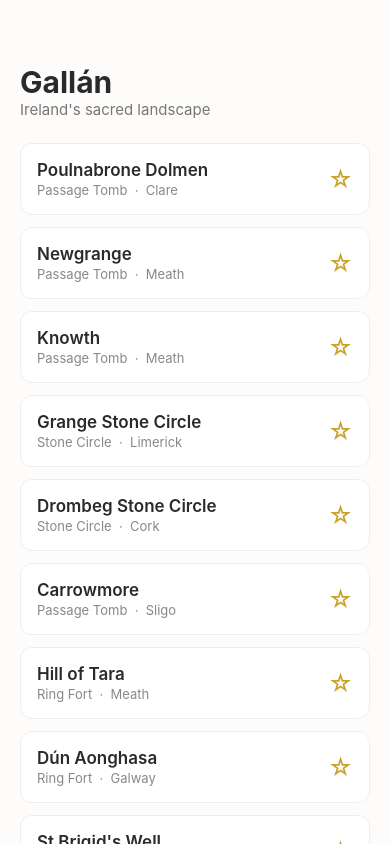
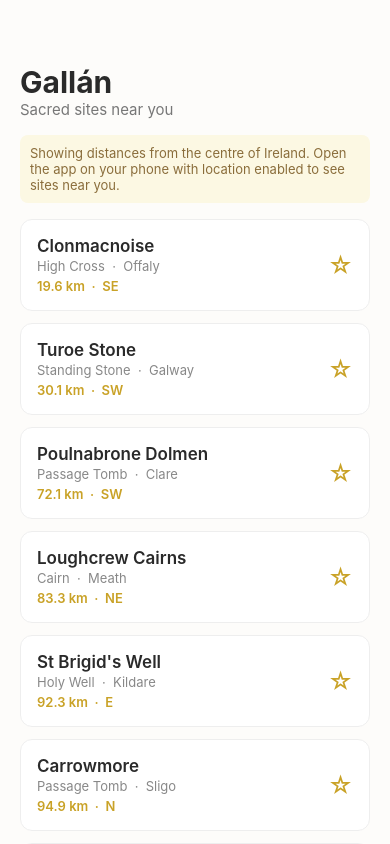
Before and after one commit to Lydiamorgan85/Gallan, a React Native app: screen / in a window 390 px wide. Built offline with nearby package versions, Linux system fonts and the light colour scheme.

Commit message:
Add sites-near-me using device location and the geo engine

```diff
--- a/App.tsx
+++ b/App.tsx
@@ -1,12 +1,11 @@
 /**
  * App entry point for Gallán.
  *
- * Loads the stored sites and renders them as a list where each row can be saved
- * or unsaved. On a real device the local SQLite database is seeded and queried;
- * on web, which has no SQLite, sites are read from bundled seed data instead.
- *
- * The content sits in a width-constrained, centred column so the layout works
- * across phones, tablets and desktop browsers.
+ * Reads the user's location, then shows every site ordered by how near it is,
+ * each with its distance and compass direction from where the user is standing.
+ * Sites can be saved or unsaved. On a device the local SQLite database is seeded
+ * and queried and the real GPS is used; on web, sites come from bundled seed
+ * data and the location falls back to the centre of Ireland.
  */
 
 import { useEffect, useState } from "react";
@@ -22,31 +21,35 @@
 import { StatusBar } from "expo-status-bar";
 import { seedInitialSites, toggleSaved } from "./src/lib/siteRepository";
 import { loadSites } from "./src/lib/loadSites";
+import { getCurrentLocation } from "./src/lib/location";
+import { sitesByDistance, type SiteWithDistance } from "./src/lib/geo";
 import { useResponsiveLayout } from "./src/lib/useResponsiveLayout";
 import { SITE_TYPE_LABELS } from "./src/constants/config";
-import type { Site } from "./src/types/site";
 
 export default function App() {
   const [isReady, setIsReady] = useState(false);
-  const [sites, setSites] = useState<Site[]>([]);
+  // Sites annotated with distance and direction, nearest first.
+  const [rankedSites, setRankedSites] = useState<SiteWithDistance[]>([]);
+  // Whether the distances are based on a real GPS reading or the fallback.
+  const [usingRealLocation, setUsingRealLocation] = useState(false);
 
-  // Layout values that adapt to the current screen width.
   const { contentMaxWidth } = useResponsiveLayout();
 
   useEffect(() => {
-    // Prepare data on launch. Seeding only runs on a real device, since web has
-    // no database to seed. loadSites then returns database rows (device) or the
-    // seed data (web). try/finally ensures the app always leaves its loading
-    // state.
+    // On launch: seed (device only), load the sites, read the location, then
+    // rank the sites by distance from that location. try/finally guarantees the
+    // app leaves its loading state even if something fails.
     async function prepare() {
       try {
         if (Platform.OS !== "web") {
           await seedInitialSites();
         }
-        const loaded = await loadSites();
-        setSites(loaded);
+        const sites = await loadSites();
+        const location = await getCurrentLocation();
+        setUsingRealLocation(location.isRealLocation);
+        setRankedSites(sitesByDistance(location.coordinates, sites));
       } catch (error) {
-        console.error("Failed to load sites:", error);
+        console.error("Failed to prepare near-me view:", error);
       } finally {
         setIsReady(true);
       }
@@ -54,22 +57,32 @@
     prepare();
   }, []);
 
-  // Persists a save/unsave on device and updates the affected row in state so
-  // the marker flips instantly. On web there is no database, so this updates
-  // local state only.
+  // Persists a save/unsave on device and flips the marker in local state. The
+  // ranked list holds each site inside a wrapper, so we update the nested site.
   async function handleToggleSaved(id: string) {
     try {
       if (Platform.OS !== "web") {
         await toggleSaved(id);
       }
-      setSites((current) =>
-        current.map((site) =>
-          site.id === id ? { ...site, isSaved: !site.isSaved } : site
+      setRankedSites((current) =>
+        current.map((entry) =>
+          entry.site.id === id
+            ? { ...entry, site: { ...entry.site, isSaved: !entry.site.isSaved } }
+            : entry
         )
       );
     } catch (error) {
       console.error("Failed to toggle saved state:", error);
     }
+  }
+
+  // Formats a distance for display: metres when very close, otherwise
+  // kilometres to one decimal place.
+  function formatDistance(distanceKm: number): string {
+    if (distanceKm < 1) {
+      return Math.round(distanceKm * 1000) + " m";
+    }
+    return distanceKm.toFixed(1) + " km";
   }
 
   if (!isReady) {
@@ -84,30 +97,39 @@
     <View style={styles.screen}>
       <StatusBar style="auto" />
 
-      {/* Centred, width-constrained column so the layout holds on any screen. */}
       <View style={[styles.content, { maxWidth: contentMaxWidth }]}>
         <Text style={styles.heading}>Gallán</Text>
-        <Text style={styles.subheading}>Ireland's sacred landscape</Text>
+        <Text style={styles.subheading}>Sacred sites near you</Text>
+
+        {!usingRealLocation && (
+          <Text style={styles.notice}>
+            Showing distances from the centre of Ireland. Open the app on your
+            phone with location enabled to see sites near you.
+          </Text>
+        )}
 
         <FlatList
-          data={sites}
-          keyExtractor={(item) => item.id}
+          data={rankedSites}
+          keyExtractor={(entry) => entry.site.id}
           contentContainerStyle={styles.list}
           renderItem={({ item }) => (
             <View style={styles.card}>
               <View style={styles.cardText}>
-                <Text style={styles.siteName}>{item.name}</Text>
+                <Text style={styles.siteName}>{item.site.name}</Text>
                 <Text style={styles.siteMeta}>
-                  {SITE_TYPE_LABELS[item.type]}
-                  {item.county ? "  ·  " + item.county : ""}
+                  {SITE_TYPE_LABELS[item.site.type]}
+                  {item.site.county ? "  ·  " + item.site.county : ""}
+                </Text>
+                <Text style={styles.distance}>
+                  {formatDistance(item.distanceKm)}  ·  {item.compassDirection}
                 </Text>
               </View>
               <Pressable
-                onPress={() => handleToggleSaved(item.id)}
+                onPress={() => handleToggleSaved(item.site.id)}
                 hitSlop={12}
                 style={styles.starButton}
               >
-                <Text style={styles.star}>{item.isSaved ? "★" : "☆"}</Text>
+                <Text style={styles.star}>{item.site.isSaved ? "★" : "☆"}</Text>
               </Pressable>
             </View>
           )}
@@ -118,23 +140,19 @@
 }
 
 const styles = StyleSheet.create({
-  // Full-bleed background. Centres the content column horizontally.
-  screen: {
-    flex: 1,
-    backgroundColor: "#fdfcfa",
-    alignItems: "center",
-  },
-  // The constrained column. width 100% lets it fill a phone; maxWidth (applied
-  // inline from the layout hook) caps it on tablet and desktop.
-  content: {
-    flex: 1,
-    width: "100%",
-    paddingTop: 64,
-    paddingHorizontal: 20,
-  },
+  screen: { flex: 1, backgroundColor: "#fdfcfa", alignItems: "center" },
+  content: { flex: 1, width: "100%", paddingTop: 64, paddingHorizontal: 20 },
   centre: { flex: 1, alignItems: "center", justifyContent: "center" },
   heading: { fontSize: 30, fontWeight: "700", color: "#2a2a2a" },
-  subheading: { fontSize: 15, color: "#777", marginBottom: 24 },
+  subheading: { fontSize: 15, color: "#777", marginBottom: 16 },
+  notice: {
+    fontSize: 13,
+    color: "#8a6d3b",
+    backgroundColor: "#fcf8e3",
+    borderRadius: 8,
+    padding: 10,
+    marginBottom: 16,
+  },
   list: { paddingBottom: 40 },
   card: {
     flexDirection: "row",
@@ -149,6 +167,7 @@
   cardText: { flex: 1 },
   siteName: { fontSize: 17, fontWeight: "600", color: "#2a2a2a" },
   siteMeta: { fontSize: 13, color: "#888", marginTop: 2 },
+  distance: { fontSize: 13, color: "#c9a227", marginTop: 4, fontWeight: "600" },
   starButton: { paddingLeft: 12 },
   star: { fontSize: 24, color: "#c9a227" },
 });
--- /dev/null
+++ b/src/lib/location.ts
@@ -0,0 +1,76 @@
+/**
+ * Device location for Gallán.
+ *
+ * Provides the user's current position, which the geo engine uses to work out
+ * which sites are nearby and in which direction. Wraps expo-location so the
+ * permission flow and the web fallback live in one place rather than inside a
+ * screen.
+ *
+ * On a real device this asks for location permission and reads the GPS. On web,
+ * which has no reliable GPS in this context, it falls back to the centre of
+ * Ireland so the feature can still be developed and demonstrated in the browser.
+ */
+
+import { Platform } from "react-native";
+import * as Location from "expo-location";
+import type { Coordinates } from "./geo";
+
+// A sensible default when a real position is unavailable: roughly the centre of
+// Ireland, so the "near me" list still shows a spread of sites during web
+// development rather than nothing.
+const IRELAND_CENTRE: Coordinates = {
+  latitude: 53.4129,
+  longitude: -8.2439,
+};
+
+/**
+ * The result of a location request. success tells the caller whether the
+ * coordinates are a real device reading or the fallback, so the UI can be
+ * honest about it (for example, showing a note when using the fallback).
+ */
+export interface LocationResult {
+  coordinates: Coordinates;
+  isRealLocation: boolean;
+}
+
+/**
+ * Returns the user's current position.
+ *
+ * On web, returns the Ireland centre fallback immediately. On a device, asks
+ * for permission and reads the GPS; if permission is denied or the read fails,
+ * it falls back to the centre of Ireland rather than throwing, so the app keeps
+ * working even without location access.
+ */
+export async function getCurrentLocation(): Promise<LocationResult> {
+  if (Platform.OS === "web") {
+    return { coordinates: IRELAND_CENTRE, isRealLocation: false };
+  }
+
+  try {
+    // Ask the user to grant location access. This shows the system permission
+    // dialog the first time it is called.
+    const { status } = await Location.requestForegroundPermissionsAsync();
+
+    if (status !== "granted") {
+      // The user declined. Fall back rather than blocking the feature.
+      return { coordinates: IRELAND_CENTRE, isRealLocation: false };
+    }
+
+    const position = await Location.getCurrentPositionAsync({
+      accuracy: Location.Accuracy.Balanced,
+    });
+
+    return {
+      coordinates: {
+        latitude: position.coords.latitude,
+        longitude: position.coords.longitude,
+      },
+      isRealLocation: true,
+    };
+  } catch (error) {
+    // Any failure (hardware, timeout, permission quirk) falls back to the
+    // centre of Ireland so the app never gets stuck waiting on location.
+    console.error("Failed to read device location:", error);
+    return { coordinates: IRELAND_CENTRE, isRealLocation: false };
+  }
+}
```
